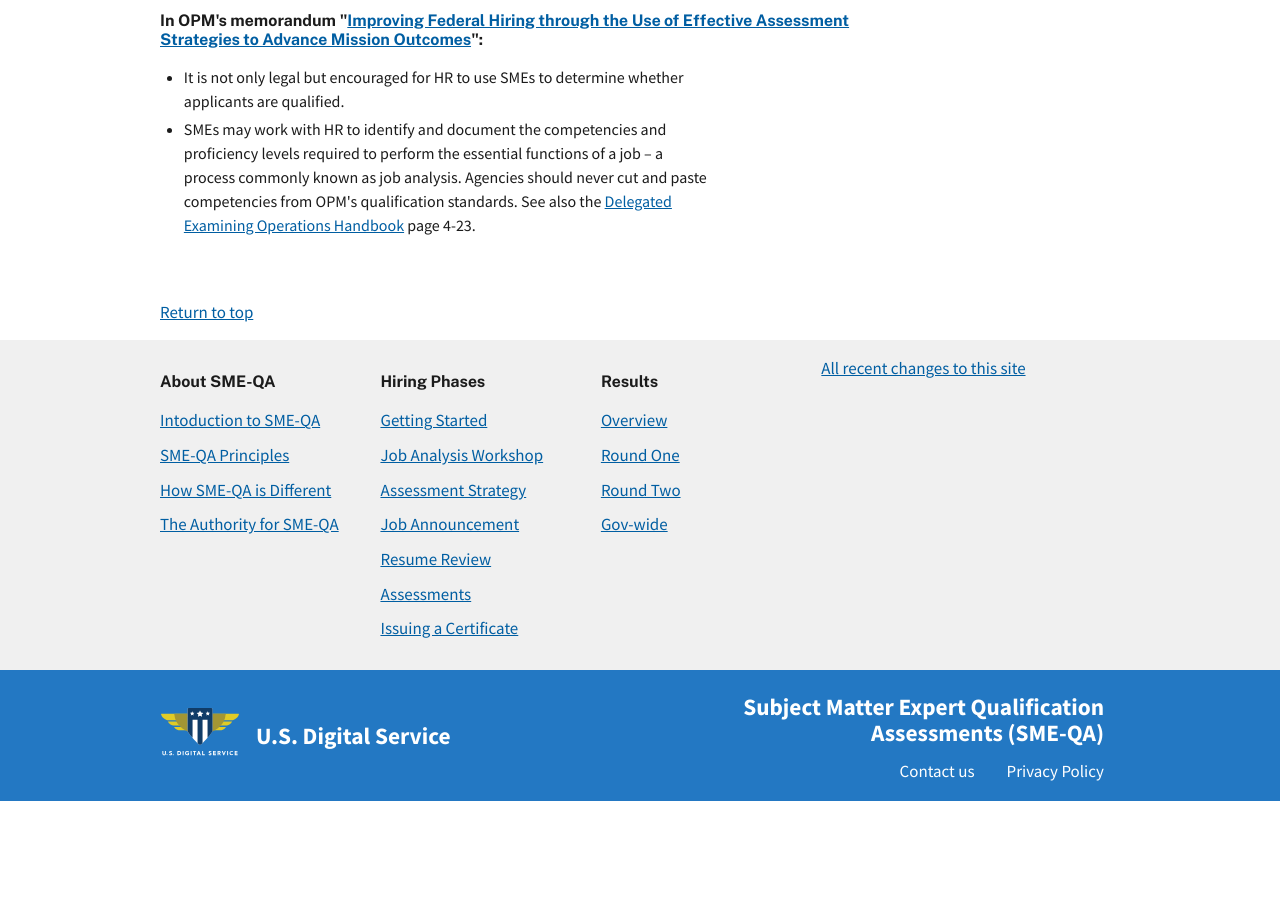
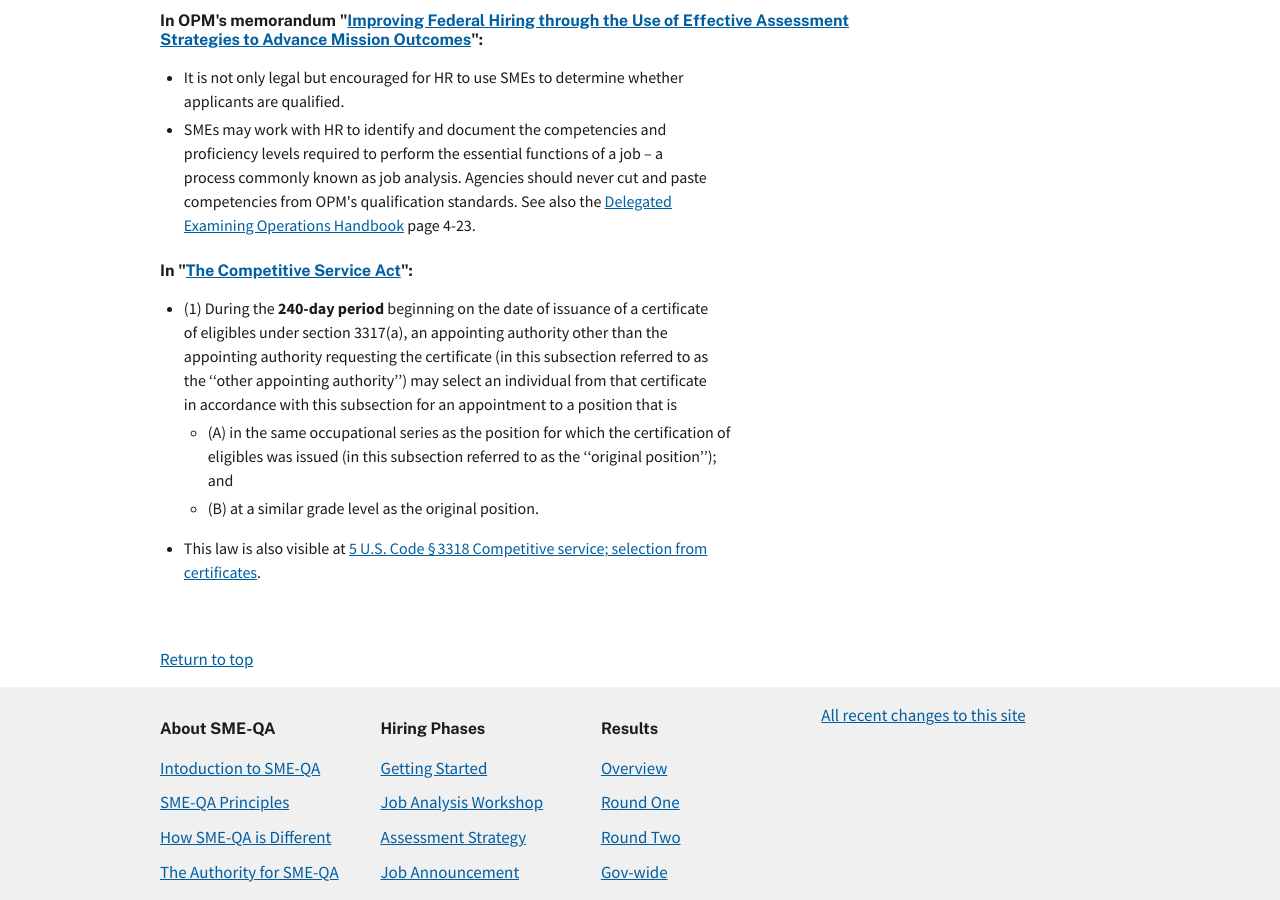
Before and after one commit to usds/SME-QA-Website, a Jekyll site: the page built from pages/about/authority.html, in a window 1280 px wide and 900 px high, scrolled down 1224 px. Built offline with Jekyll 4.4.1, drawn with Linux system fonts in a browser that asks for light colours; before the commit the page ends 2025 px from its top, so only the background shows below that.

Commit message:
update with shared law citation
I wrote this with a direct quote of the law instead of a paraphrase, we can adjust if we need.

```diff
--- a/pages/about/authority.html
+++ b/pages/about/authority.html
@@ -31,3 +31,15 @@ intro: In March 2019, the United States Digital Services (USDS) and OPM partnere
   <li>It is not only legal but encouraged for HR to use SMEs to determine whether applicants are qualified.</li>
   <li>SMEs may work with HR to identify and document the competencies and proficiency levels required to perform the essential functions of a job – a process commonly known as job analysis. Agencies should never cut and paste competencies from OPM's qualification standards. See also the <a href="https://www.opm.gov/policy-data-oversight/hiring-information/competitive-hiring/deo_handbook.pdf" target="_blank">Delegated Examining Operations Handbook</a> page 4-23.</li>
 </ul>
+
+<h4>In
+  "<a href="https://www.congress.gov/114/crpt/hrpt367/CRPT-114hrpt367.pdf">The Competitive Service Act</a>":</h4>
+<ul>
+  <li>(1) During the <b>240-day period</b> beginning on the date of issuance of a certificate of eligibles under section 3317(a), an appointing authority other than the appointing authority requesting the certificate (in this subsection referred to
+as the ‘‘other appointing authority’’) may select an individual from that certificate in accordance with this subsection for an appointment to a position that is</li>
+   <ul>
+       <li>(A) in the same occupational series as the position for which the certification of eligibles was issued (in this subsection referred to as the ‘‘original position’’); and</li>
+       <li> (B) at a similar grade level as the original position.</li>
+   </ul>
+  <li>This law is also visible at <a href="https://www.law.cornell.edu/uscode/text/5/3318">5 U.S. Code § 3318 Competitive service; selection from certificates</a>.</li>
+</ul>
```
